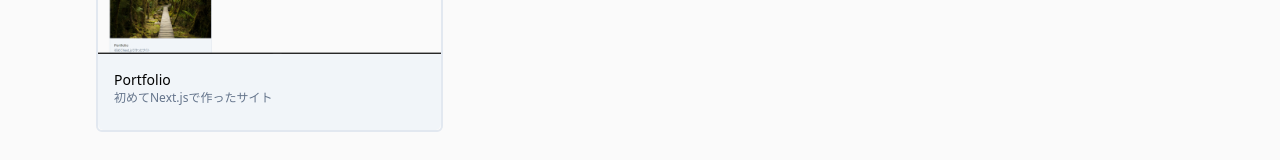
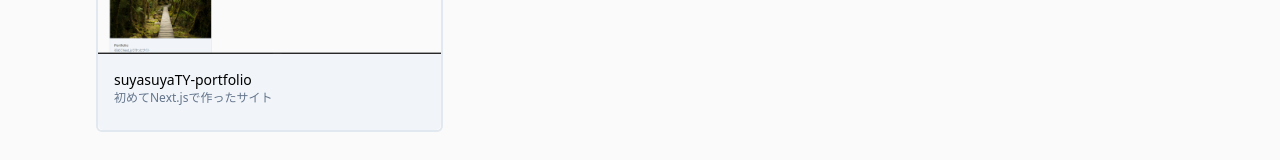
Before and after one commit to suyasuyaTY/portfolio, a Next.js app: page / in a window 1280 px wide. Shown: the part 593-753 px from the top of the page. Built offline with nearby package versions, Linux system fonts and the light colour scheme.

Commit message:
worksのリファクタリング

```diff
--- a/src/components/sections/Works/WorkPage.tsx
+++ b/src/components/sections/Works/WorkPage.tsx
@@ -14,8 +14,8 @@ export function WorkPage() {
     <div>
       <Headline {...headlineData} />
       <CardList>
-        {works.map(({ title, description, imageLink }) => (
-          <WorkCard key={title} title={title} description={description} href="" imageLink={imageLink} />
+        {works.map(({ title, description, image }) => (
+          <WorkCard key={title} title={title} description={description} href={`/works/${title}`} imageLink={image} />
         ))}
       </CardList>
     </div>
--- a/src/components/sections/Works/Works.tsx
+++ b/src/components/sections/Works/Works.tsx
@@ -15,8 +15,8 @@ export function Works() {
       </SectionTitle>
       <SectionContent>
         <CardList>
-          {works.map(({ title, description, imageLink }) => (
-            <WorkCard key={title} title={title} description={description} href="" imageLink={imageLink} />
+          {works.map(({ title, description, image }) => (
+            <WorkCard key={title} title={title} description={description} href={`/works/${title}`} imageLink={image} />
           ))}
         </CardList>
       </SectionContent>
--- a/src/consts/works.ts
+++ /dev/null
@@ -1,37 +0,0 @@
-const techTopic = ['Next.js'] as const;
-export type TechTopic = (typeof techTopic)[number];
-
-const platform = ['Website', 'github'] as const;
-export type Platform = (typeof platform)[number];
-
-export type Link = {
-  href: string;
-  description: Platform;
-};
-
-export type WorkLink = {
-  title: string;
-  description: string;
-  imageLink: string;
-  topics: TechTopic[];
-  links: Link[];
-};
-
-export const works: WorkLink[] = [
-  {
-    title: 'Portfolio',
-    description: '初めてNext.jsで作ったサイト',
-    imageLink: '/works/portfolio.png',
-    topics: ['Next.js'],
-    links: [
-      {
-        href: 'https://portfolio-amber-two-24.vercel.app/',
-        description: 'Website',
-      },
-      {
-        href: 'https://github.com/suyasuyaTY/portfolio',
-        description: 'github',
-      },
-    ],
-  },
-];
--- /dev/null
+++ b/src/consts/works.tsx
@@ -0,0 +1,37 @@
+import React from 'react';
+
+export type Tag = '個人開発' | 'サークル' | '研究';
+export type TechStackType = 'language' | 'framework' | 'styling';
+
+export type Work = {
+  id: string;
+  title: string;
+  description: string;
+  url: string;
+  image: string;
+  repositories: string[];
+  TechStack: { label: string; type: TechStackType }[];
+  features: React.ReactNode;
+  updates: React.ReactNode;
+  comments?: React.ReactNode;
+  tags: Tag[];
+};
+
+export const works: Work[] = [
+  {
+    id: '2024-portfolio',
+    title: 'suyasuyaTY-portfolio',
+    description: '初めてNext.jsで作ったサイト',
+    url: 'suyasuya-ty.vercel.app',
+    image: '/works/portfolio.png',
+    repositories: ['https://github.com/suyasuyaTY/portfolio'],
+    TechStack: [
+      { label: 'TypeScript', type: 'language' },
+      { label: 'Next.js', type: 'framework' },
+      { label: 'tailwind CSS', type: 'styling' },
+    ],
+    features: <div></div>,
+    updates: <div></div>,
+    tags: ['個人開発'],
+  },
+];
```
